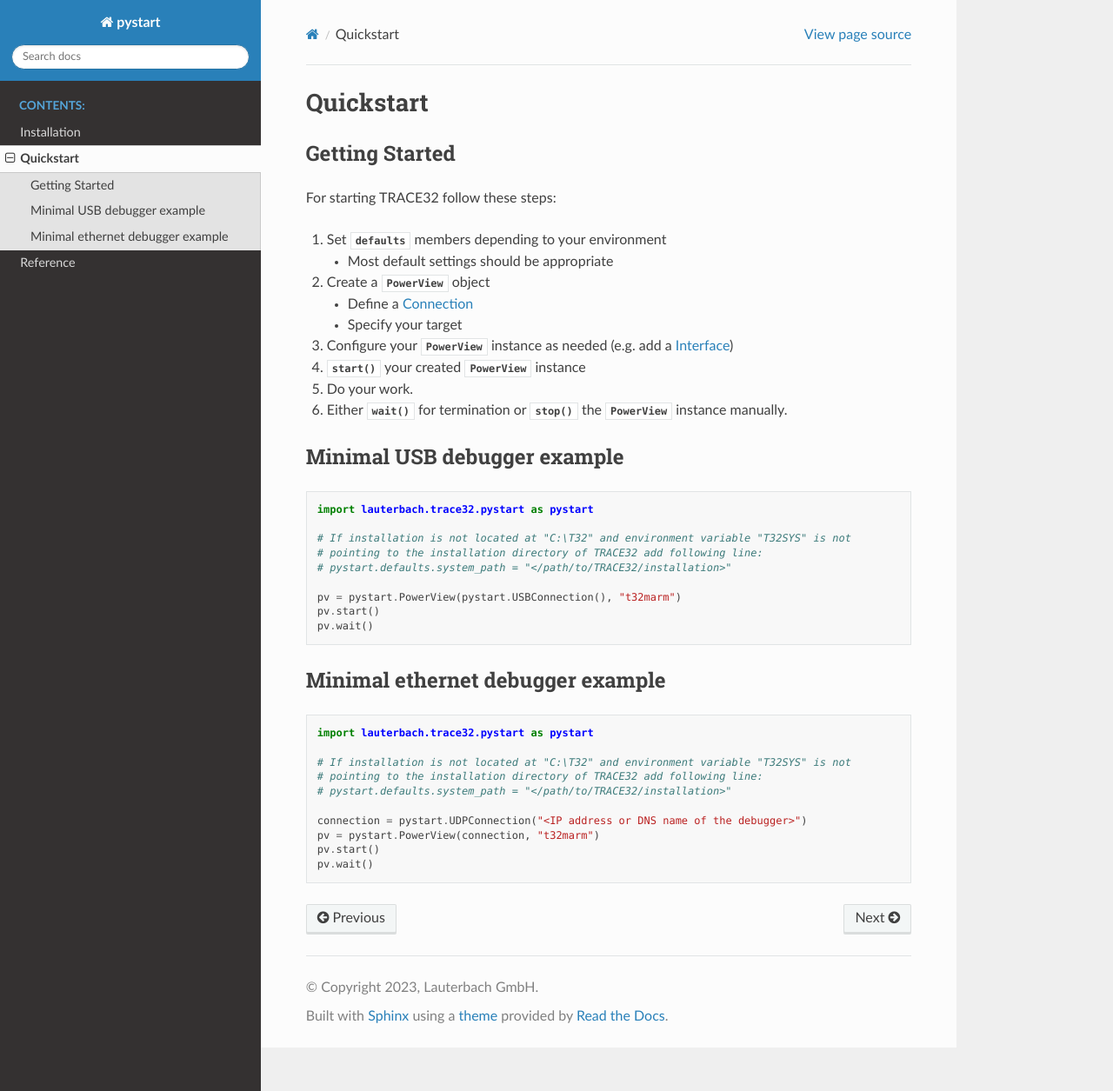
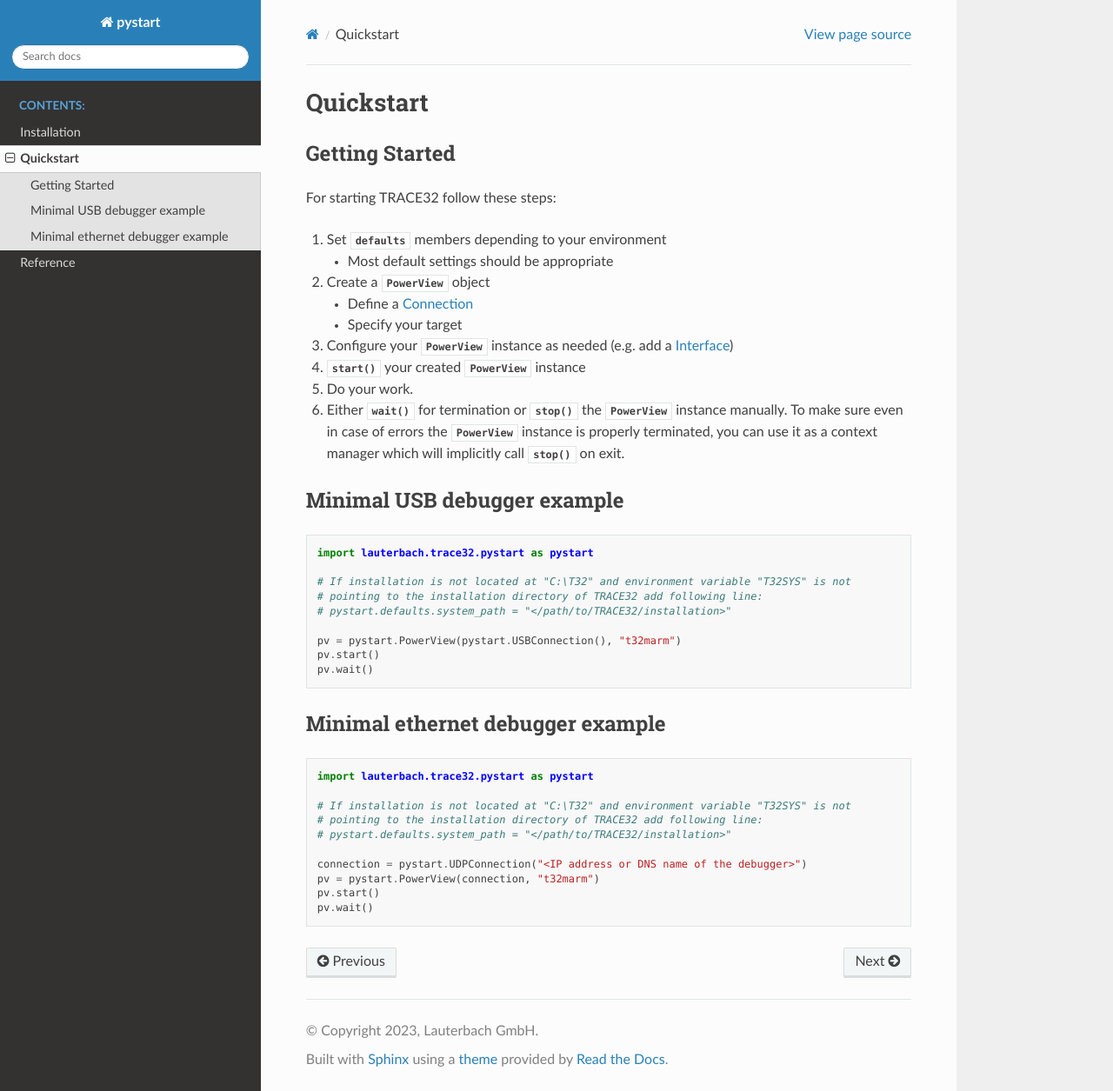
Before and after one commit to lauterbach-mirror/pystart, a Sphinx documentation site: the page built from docs/sub/quickstart.rst, in a window 1280 px wide and 1255 px high. Shown: the whole window at 87% size. Built offline with Sphinx 7.4.7 and the Read the Docs theme 3.1.0, drawn with Linux system fonts in a browser that asks for light colours.

Commit message:
Allow PowerView to be used as Context Manager

```diff
--- a/docs/sub/quickstart.rst
+++ b/docs/sub/quickstart.rst
@@ -23,7 +23,9 @@
 #. Do your work.
 #. Either :meth:`~lauterbach.trace32.pystart.PowerView.wait` for termination or
    :meth:`~lauterbach.trace32.pystart.PowerView.stop` the :class:`~lauterbach.trace32.pystart.PowerView` instance
-   manually.
+   manually. To make sure even in case of errors the :class:`~lauterbach.trace32.pystart.PowerView` instance is
+   properly terminated, you can use it as a context manager which will implicitly call
+   :meth:`~lauterbach.trace32.pystart.PowerView.stop` on exit.
 
 ****************************
 Minimal USB debugger example
```
Also changed, not shown: 1 other file.
